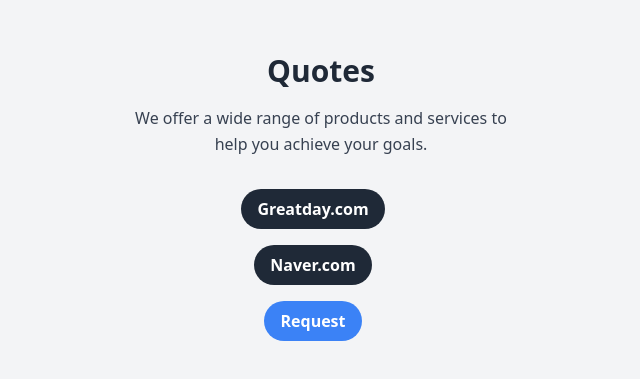
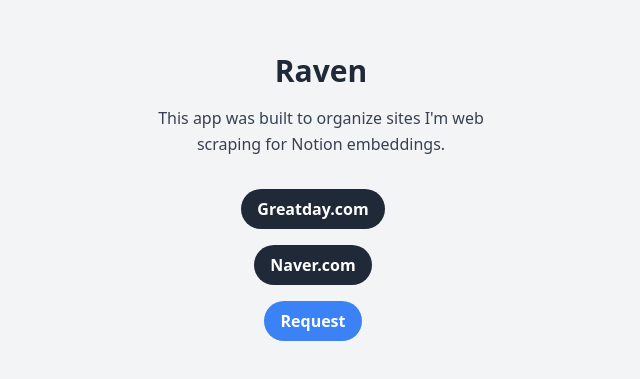
Before and after one commit to mrelbert/nextjs-with-tailwindcss, a Next.js app: page / in a window 1280 px wide. Shown: the part 195-574 px from the top of the page, without its empty margins (319-959 px from the left). Built offline with nearby package versions, Linux system fonts and the light colour scheme.

Commit message:
update description

```diff
--- a/pages/index.tsx
+++ b/pages/index.tsx
@@ -5,15 +5,15 @@
   return (
     <>
       <Head>
-        <title>Landing Page</title>
+        <title>Raven</title>
         <meta name="description" content="Landing page" />
         <link rel="icon" href="/favicon.ico" />
       </Head>
         <div className="p-8 flex flex-col justify-center items-center">
           <div className="w-4/6 text-center">
-            <h1 className="text-3xl font-bold text-gray-800 mb-4">Quotes</h1>
+            <h1 className="text-3xl font-bold text-gray-800 mb-4">Raven</h1>
             <p className="text-gray-700 leading-relaxed mb-8">
-              We offer a wide range of products and services to help you achieve your goals.
+              This app was built to organize sites I'm web scraping for Notion embeddings.
             </p>
           </div>
 
```
